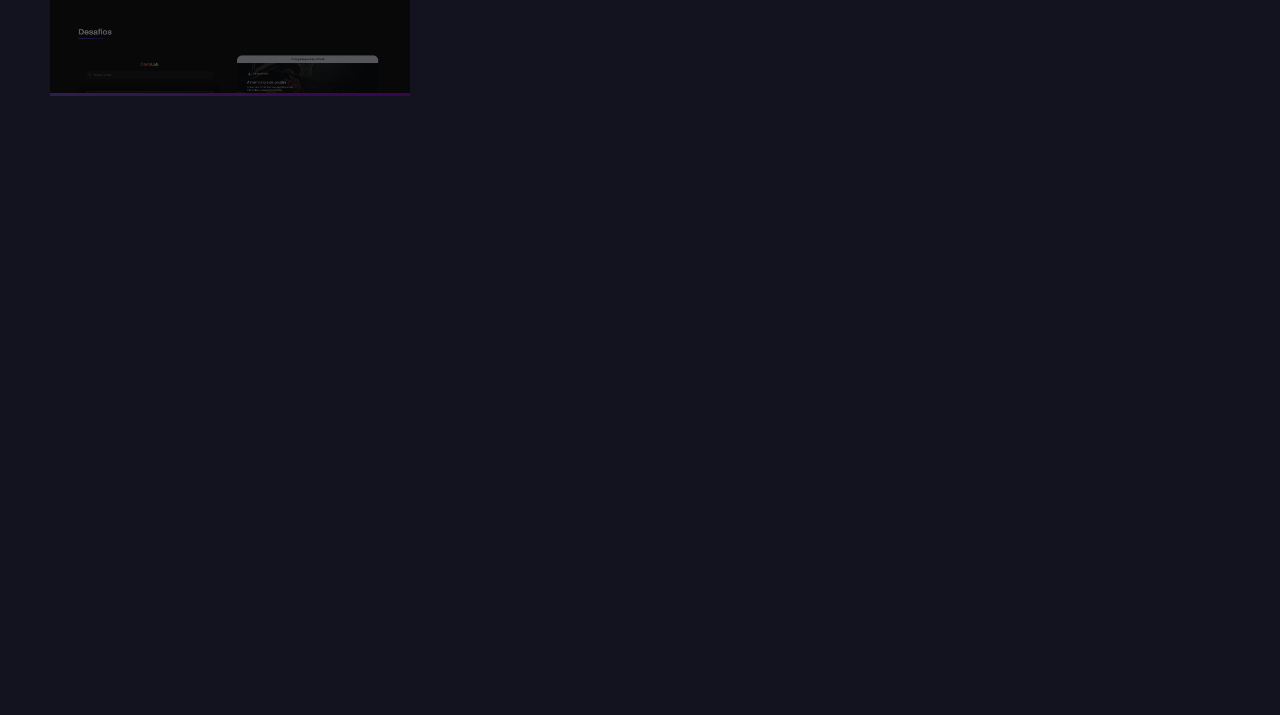
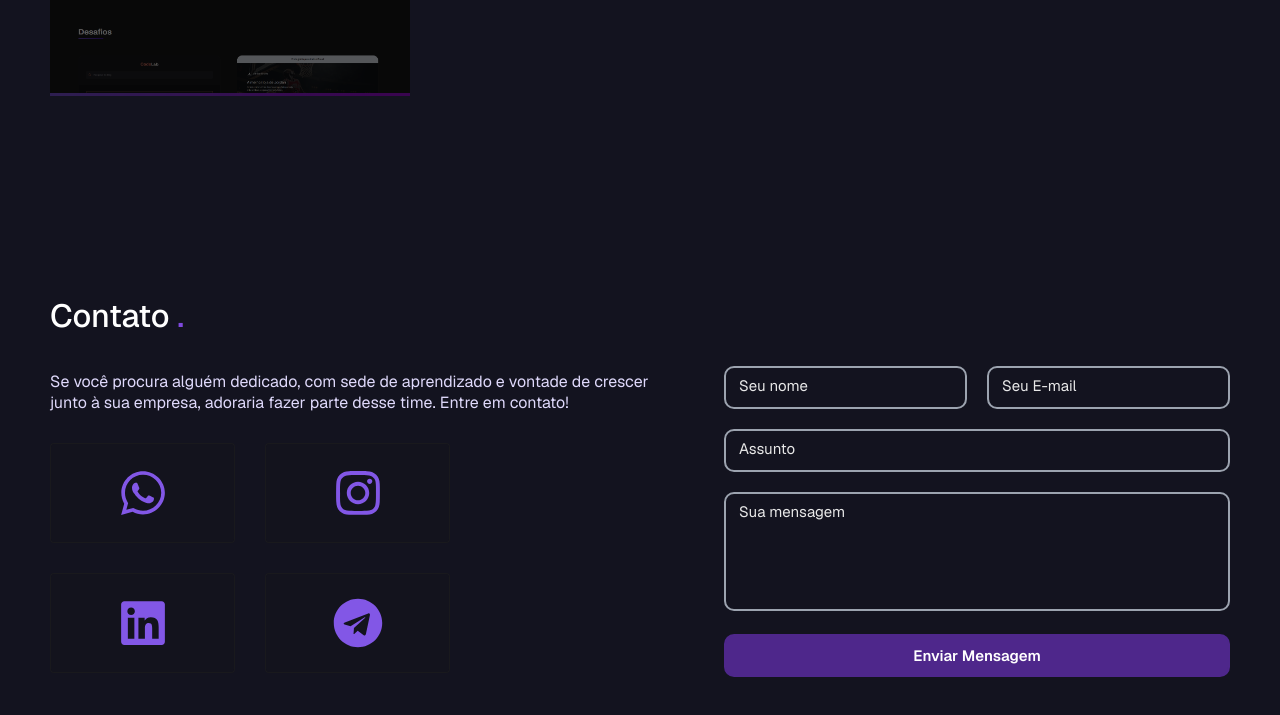
Before and after one commit to gabrielalencs/Portfolio, a React (Vite) app: page / in a window 1280 px wide. Shown: the part 2945-3660 px from the top of the page. Built offline with nearby package versions, Linux system fonts and the light colour scheme.

Commit message:
ends contact section

```diff
--- a/src/App.jsx
+++ b/src/App.jsx
@@ -9,6 +9,7 @@ import Introduction from "./components/IntroductionSection";
 import About from "./components/AboutSection";
 import Skills from "./components/SkillsSection";
 import Projects from "./components/ProjectsSection";
+import Contact from "./components/ContactSection";
 
 const App = () => {
     return (
@@ -19,6 +20,7 @@ const App = () => {
                 <About />
                 <Skills />
                 <Projects />
+                <Contact />
             </main>
         </>
     )
--- /dev/null
+++ b/src/components/ContactSection/index.jsx
@@ -0,0 +1,56 @@
+// Styles
+
+import "@/styles/layout/contact.scss";
+import { listContacts } from "../../data/contactsData";
+
+const Contact = () => {
+    return (
+        <section className="contact">
+            <h2 className="contact__title" id="contact">Contato <span>.</span></h2>
+
+            <div className="contact__container">
+                <div>
+                    <h3 className="contact__text-form">Se você procura alguém dedicado, com sede de aprendizado e vontade de crescer junto à sua empresa, adoraria fazer parte desse time. Entre em contato!</h3>
+
+                    <div className="contact__icons-container">
+                        {listContacts.map(contact => (
+                            <div className="contact__container-icon" key={contact.id}>
+                                <contact.icon className="contact__icon" />
+                            </div>
+                        ))}
+                    </div>
+                </div>
+
+                <div className="contact__form-container">
+                    <form className="contact__form">
+                        <div className="contact__form-row">
+                            <div className="input-group">
+                                <input required type="text" name="text" autoComplete="off" className="input-contact" />
+                                <label className="user-label">Seu nome</label>
+                            </div>
+
+                            <div className="input-group">
+                                <input required type="text" name="text" autoComplete="off" className="input-contact" />
+                                <label className="user-label">Seu E-mail</label>
+                            </div>
+                        </div>
+
+                        <div className="input-group">
+                            <input required type="text" name="text" autoComplete="off" className="input-contact" />
+                            <label className="user-label">Assunto</label>
+                        </div>
+
+                        <div className="input-group">
+                            <textarea required type="text" name="text" autoComplete="off" rows={5} className="input-contact input-message" />
+                            <label className="user-label">Sua mensagem</label>
+                        </div>
+
+                        <button type="submit" className="contact-button">Enviar Mensagem</button>
+                    </form>
+                </div>
+            </div>
+        </section>
+    )
+}
+
+export default Contact
--- a/src/components/Header/index.jsx
+++ b/src/components/Header/index.jsx
@@ -115,7 +115,7 @@ const Header = () => {
                         </li>
 
                         <li className="header__nav-item">
-                            <a href="#">Projetos</a>
+                            <a href="#projects">Projetos</a>
                         </li>
 
                         <li className="header__nav-item">
--- a/src/components/ProjectsSection/index.jsx
+++ b/src/components/ProjectsSection/index.jsx
@@ -41,7 +41,7 @@ const Projects = () => {
 
     return (
         <section className="projects">
-            <h2 className="projects__title" id="project">Projetos <span>.</span></h2>
+            <h2 className="projects__title" id="projects">Projetos <span>.</span></h2>
 
             <div className="projects__container">
                 {listProjects.map(project => (
--- /dev/null
+++ b/src/data/contactsData.js
@@ -0,0 +1,13 @@
+// Icons
+
+import { FaWhatsapp } from "react-icons/fa";
+import { FaInstagram } from "react-icons/fa";
+import { FaLinkedin } from "react-icons/fa";
+import { FaTelegram } from "react-icons/fa";
+
+export const listContacts = [
+    { id: 1, icon: FaWhatsapp },
+    { id: 2, icon: FaInstagram },
+    { id: 3, icon: FaLinkedin },
+    { id: 4, icon: FaTelegram },
+];
--- /dev/null
+++ b/src/styles/layout/contact.scss
@@ -0,0 +1,163 @@
+@use "../base/colors.scss" as color;
+@use "../base/breakpoints.scss" as media;
+
+.contact {
+    margin-top: 20rem;
+    padding: 0 3rem;
+    position: relative;
+
+    @include media.laptops {
+        padding: 0 5rem;
+    }
+
+    &__title {
+        font-size: 2.2rem;
+        color: #fff;
+        transition: all .2s;
+        font-weight: 500;
+
+        span {
+            color: color.$purple-secondary;
+        }
+
+        @include media.mobiles {
+            font-size: 3rem;
+        }
+
+        @include media.tablets {
+            font-size: 3.2rem;
+        }
+
+        // @include media.desktops {
+        //     font-size: 4rem;
+        // }
+    }
+
+    &__container {
+        display: flex;
+        justify-content: space-between;
+    }
+
+    &__icons-container {
+        margin-top: 3rem;
+        display: grid;
+        grid-template-columns: repeat(2, minmax(0, 1fr));
+        max-width: 40rem;
+        gap: 3rem;
+    }
+
+    &__container-icon {
+        display: flex;
+        justify-content: space-between;
+        align-items: center;
+        flex-wrap: wrap;
+        justify-content: center;
+        flex-grow: 1;
+        height: 100px;
+        background-color: #15151528;
+        position: relative;
+        border: 1px solid #1f1f1f8c;
+        border-radius: 4px;
+        transition: 1s all ease;
+        opacity: 1;
+        transform: matrix3d(1, 0, 0, 0, 0, 1, 0, 0, 0, 0, 1, 0, 0, 0, 0, 1);
+        transition: 1s, opacity 2s cubic-bezier(0.5, 0, 0, 1), transform 2s cubic-bezier(0.5, 0, 0, 1);
+        cursor: pointer;
+
+        &:hover {
+            border: 1px solid #986dff;
+        }
+    }
+
+    &__icon {
+        color: color.$purple-primary;
+        font-size: 5rem;
+    }
+
+    &__text-form {
+        margin-top: 3.5rem;
+        font-size: 1.6rem;
+        font-weight: 400;
+        color: color.$purple-white;
+        max-width: 60rem;
+    }
+
+    &__form {
+        margin-top: 3rem;
+        display: flex;
+        flex-direction: column;
+        gap: 2rem;
+        width: max-content;
+    }
+
+    &__form-row {
+        display: flex;
+        gap: 2rem;
+    }
+}
+
+
+// Inputs
+
+.input-group {
+    position: relative;
+}
+
+.input-contact {
+    border: solid 2px color.$gray;
+    border-radius: 1rem;
+    background: none;
+    padding: 1rem 1.5rem;
+    font-size: 1.5rem;
+    color: #f5f5f5;
+    transition: border 150ms cubic-bezier(0.4, 0, 0.2, 1);
+    width: 100%;
+}
+
+.user-label {
+    position: absolute;
+    left: 15px;
+    color: #e8e8e8;
+    pointer-events: none;
+    transform: translateY(1rem);
+    transition: 150ms cubic-bezier(0.4, 0, 0.2, 1);
+    font-size: 1.5rem;
+    font-weight: 400;
+}
+
+.input-contact:focus,
+input:valid {
+    outline: none;
+    border: 2px solid color.$purple-dark;
+}
+
+.input-contact:focus~label,
+input:valid~label {
+    transform: translateY(-50%) scale(0.8);
+    background-color: color.$body-color;
+    padding: 0 .5em;
+    color: color.$white;
+    font-size: 1.7rem;
+}
+
+.contact-button {
+    background-color: #6B17B9;
+    padding: 1rem 2.5rem;
+    background-color: color.$purple-dark;
+    font-weight: 600;
+    color: #fff;
+    border-radius: 1rem;
+    border: 2px solid color.$purple-dark;
+    transition: all .3s;
+    font-size: 1.5rem;
+    cursor: pointer;
+
+    &:hover {
+        background-color: transparent;
+    }
+}
+
+.input-message {
+    width: 100%;
+    resize: none;
+}
```
